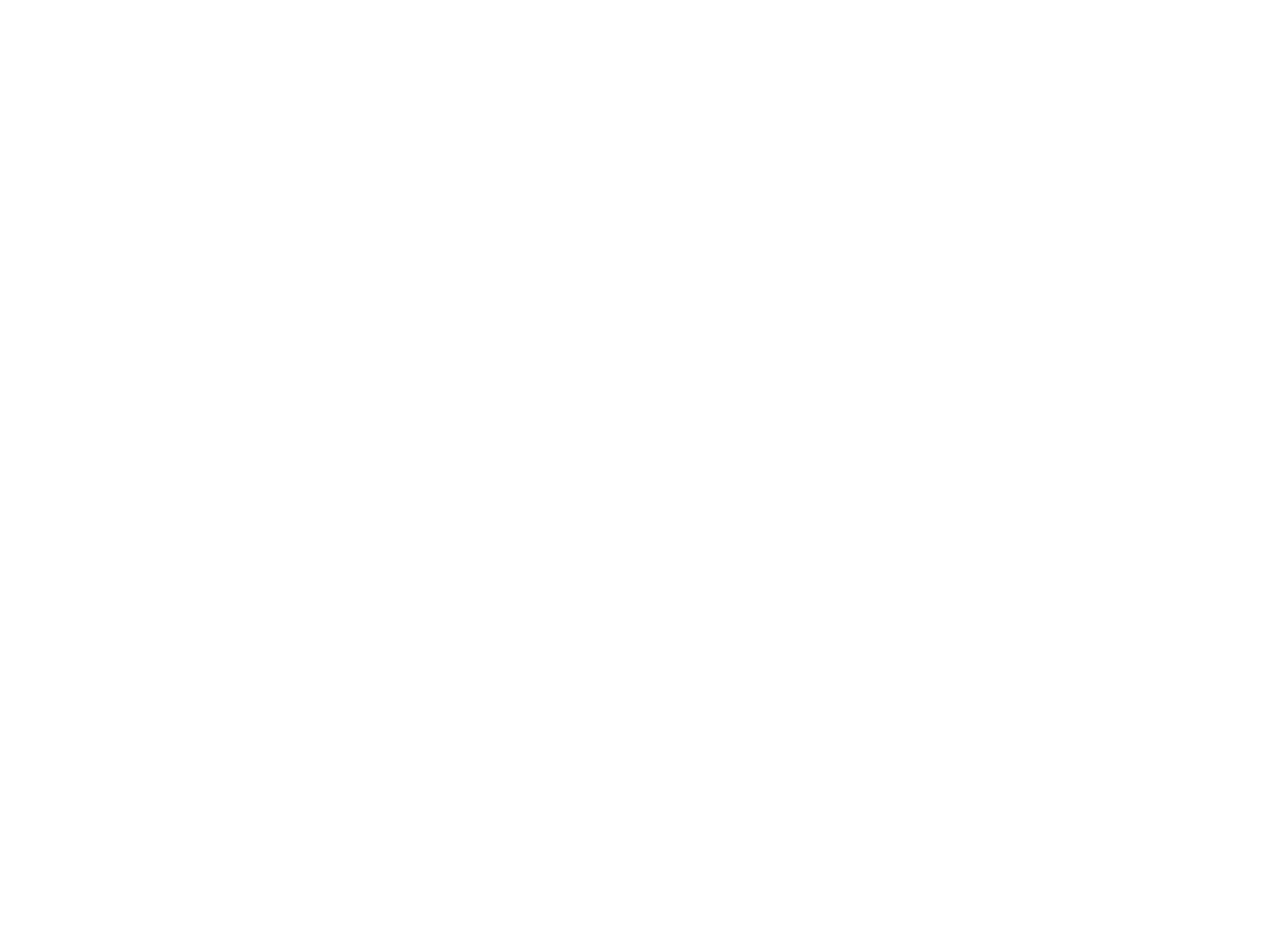
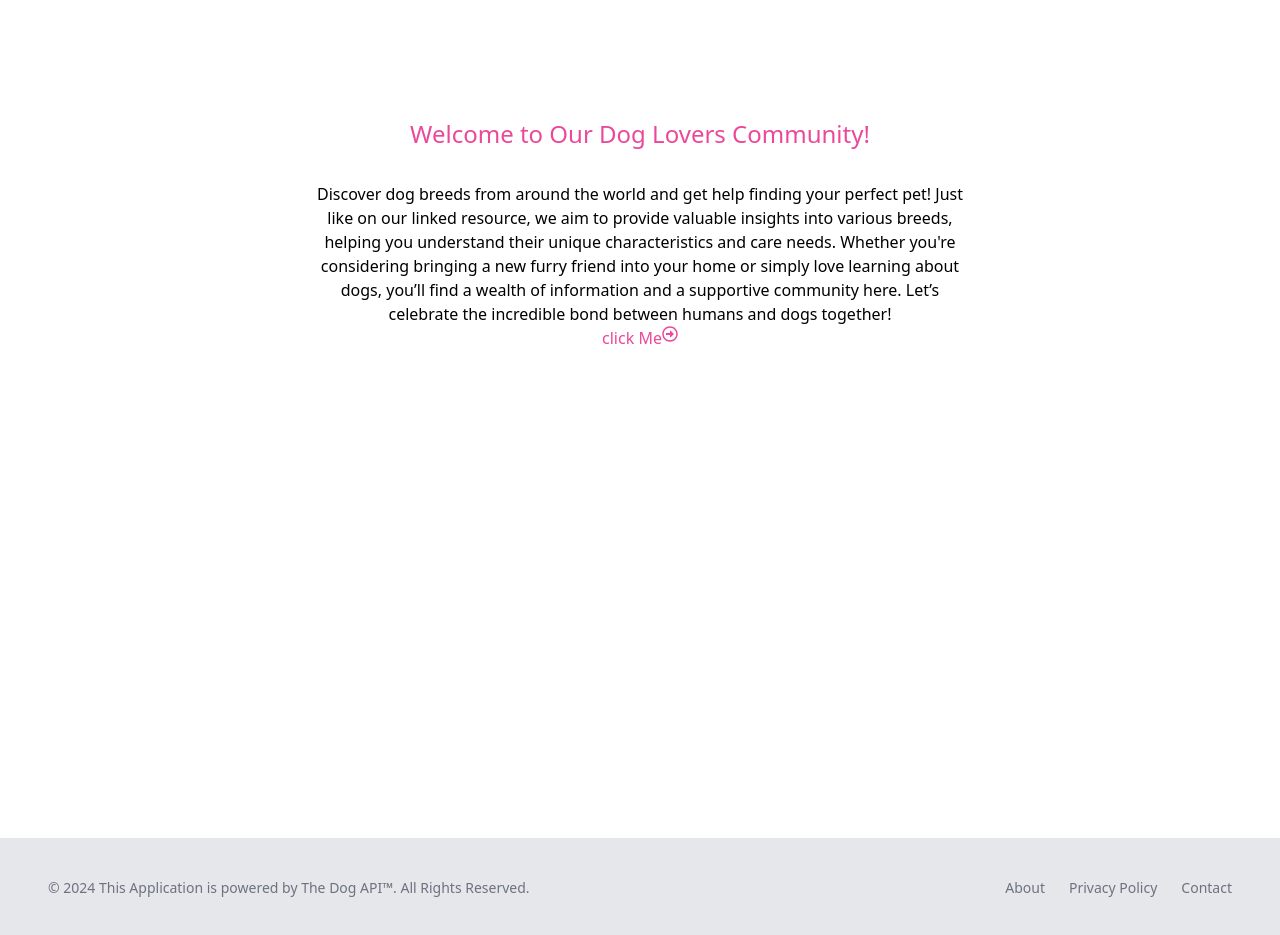
Before and after one commit to Refilwe-Lucy/Dogs-API-Project, a React (Vite) app: page /about in a window 1280 px wide. Shown: the part 391-1326 px from the top of the page. Before the commit the page ends 800 px from the top, so only its background shows below. Built offline with nearby package versions, Linux system fonts and the light colour scheme.

Commit message:
button changes

```diff
--- a/package.json
+++ b/package.json
@@ -12,6 +12,7 @@
   "dependencies": {
     "react": "^18.3.1",
     "react-dom": "^18.3.1",
+    "react-icons": "^5.3.0",
     "react-router-dom": "^6.26.1"
   },
   "devDependencies": {
--- /dev/null
+++ b/src/Component/ButtonPage.jsx
@@ -0,0 +1,14 @@
+//import {arrowRight} from '/icons'
+const ButtonPage = ({label, iconURL}) =>{
+    return(
+        <button className="">
+            <div className="flex">
+            {label}
+            {iconURL}
+            </div>
+
+        </button>
+
+    )
+}
+export default ButtonPage
--- a/src/Component/footer.jsx
+++ b/src/Component/footer.jsx
@@ -8,7 +8,7 @@
     </span>
     <ul class="flex flex-wrap items-center mt-3 text-sm font-medium text-gray-500 dark:text-gray-400 sm:mt-0">
         <li>
-            <a href="#" class="hover:underline me-4 md:me-6">About</a>
+            <a href="https://www.purina.co.uk/find-a-pet/dog-breeds" class="hover:underline me-4 md:me-6">About</a>
         </li>
         <li>
             <a href="#" class="hover:underline me-4 md:me-6">Privacy Policy</a>
--- a/src/Pages/AboutPage.jsx
+++ b/src/Pages/AboutPage.jsx
@@ -1,6 +1,48 @@
+import Hero from "../Component/Hero"
+//import { arrowRight } from "../assets/icons/"
+import ButtonPage from "../Component/ButtonPage"
+import { FaRegArrowAltCircleRight } from "react-icons/fa";
+import Footer from "../Component/footer"
+
+
 const AboutPage = () =>{
     return (
-        <></>
+
+        <div>
+        <Hero/>
+          <section id="about" className="w-full flex xl:flex-row flex-col justify-center min-h-screen gap-10 max-container p-8 text-pink-500 font-pooping">
+            <div className="mt-20 md:flex flex-col items-center text-center">
+                <div className="text-2xl">
+                    <h1 className="mt-2 md:flex flex-col items-center">Welcome to Our Dog Lovers Community!</h1>
+                    </div>
+                    <div>
+                    <p className="mt-8 max-w-2xl text-black ">Discover dog breeds from around the world and get help finding your perfect pet! Just like on our linked resource,
+              we aim to provide valuable insights into various breeds, helping you understand their unique characteristics and care needs.
+              Whether you're considering bringing a new furry friend into your home or simply love learning about dogs,
+              you’ll find a wealth of information and a supportive community here. Let’s celebrate the incredible bond between humans and
+              dogs together!</p>
+                    </div>
+                    <ButtonPage label={"click Me"} iconURL={<FaRegArrowAltCircleRight />
+}/>
+
+
+
+
+
+            </div>
+
+
+          </section>
+          <Footer/>
+
+
+
+
+
+
+
+        </div>
+
     )
 }
 export default AboutPage
--- a/src/index.css
+++ b/src/index.css
@@ -17,3 +17,20 @@
   padding-left: 10px;
   color: #ffffff;
 }
+.typewriter {
+  overflow: hidden; /* Ensures the text is hidden while typing */
+  white-space: nowrap; /* Keeps the text in a single line */
+  border-right: 3px solid pink; /* Creates the cursor effect */
+  width: 0; /* Initially hidden width */
+  animation: typing 5s steps(40, end), blink-caret 0.75s step-end infinite; /* Animation timing */
+}
+
+@keyframes typing {
+  from { width: 0; }
+  to { width: 100%; }
+}
+
+@keyframes blink-caret {
+  from, to { border-color: transparent; }
+  50% { border-color: pink; }
+}
```
Also changed, not shown: src/assets/icons/arrow-right.svg (added), 1 other file (tests, documents, lock files or other folders).
